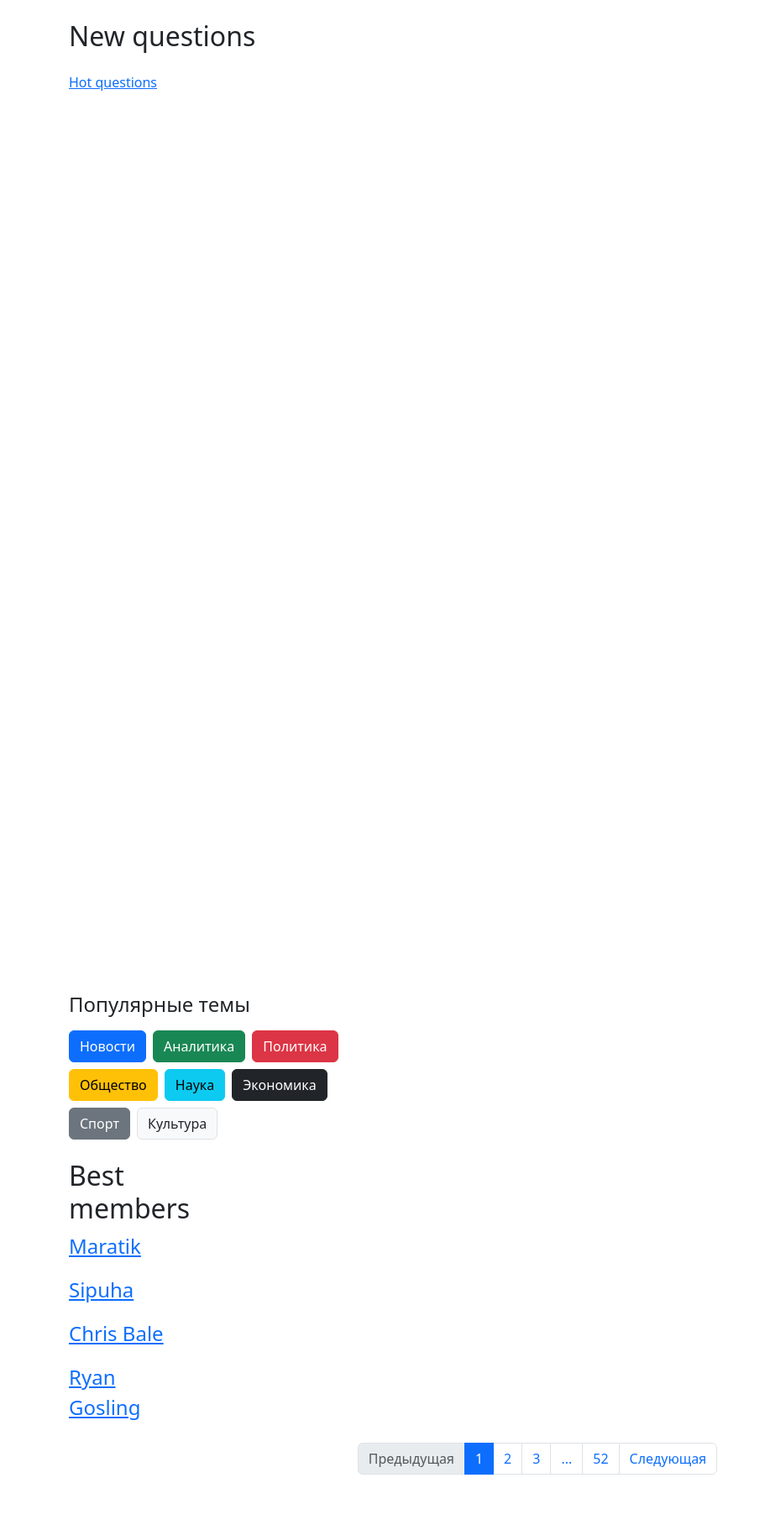
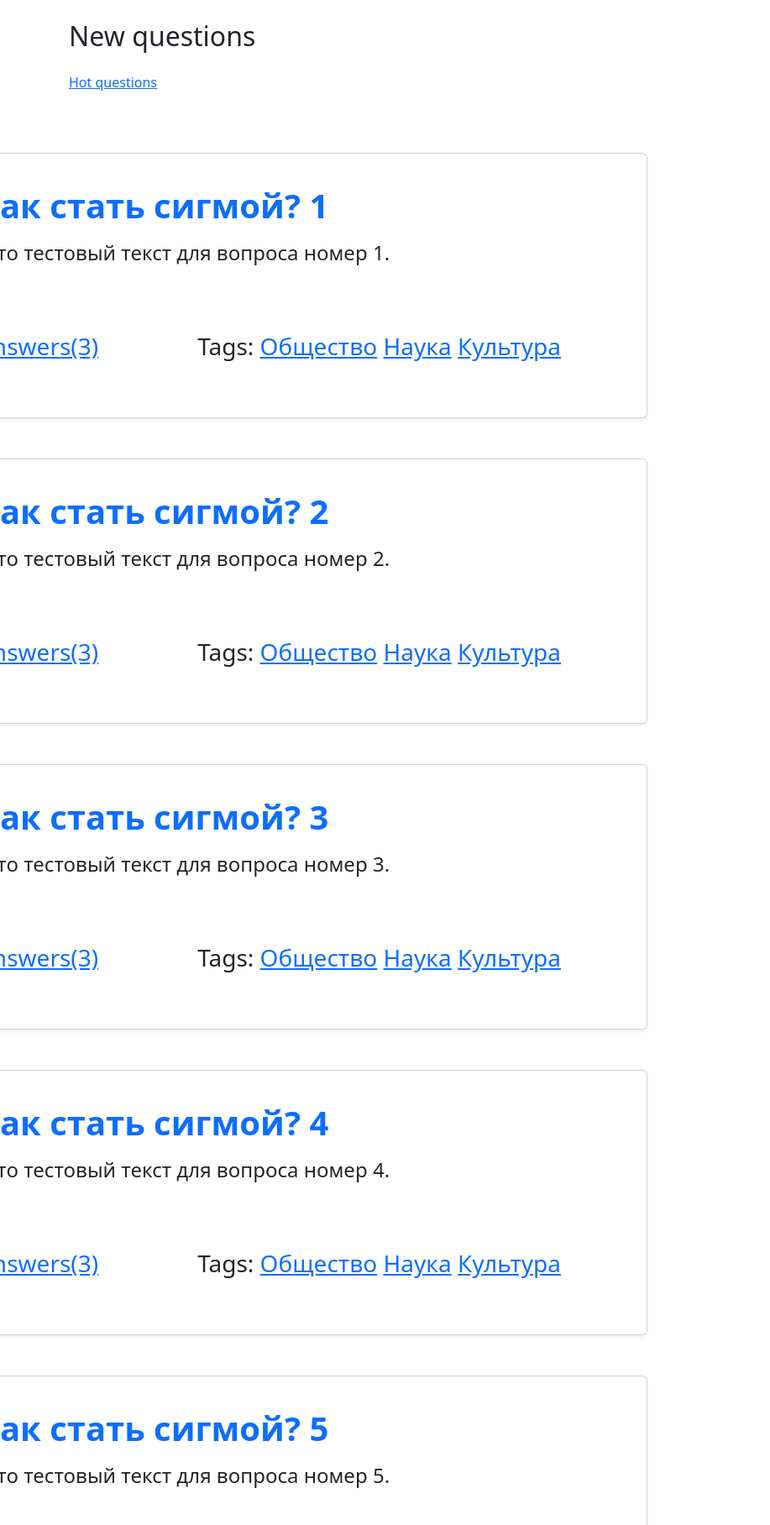
Before and after one commit to MaratikDev/VKWebSem1, a Django app: page / in a window 1280 px wide. Shown: the part 101-1917 px from the top of the page at 84% size, without its empty margins (0-917 px from the left). Before the commit the page ends 1857 px from the top, so only its background shows below. Run offline with Django 5.2, Linux system fonts and the light colour scheme; some libraries are stand-ins or nearby versions.

Commit message:
done dz2

```diff
--- a/ask_Devlikamov/app/urls.py
+++ b/ask_Devlikamov/app/urls.py
@@ -3,6 +3,12 @@ from . import views
 
 urlpatterns = [
     path('', views.index),       # главная страница
-    #path('base/', views.base), # пример другой страницы
-    #path('index/', views.index) # пример другой страницы
+
+    path('ask/', views.ask),
+    path('hot/', views.hot),
+    path('login/', views.login),
+    path('question/<int:question_id>', views.question),#
+    path('register/', views.register),
+    path('settings/', views.settings),
+    path('tag/<str:tag_name>', views.tag),#
 ]
--- a/ask_Devlikamov/app/views.py
+++ b/ask_Devlikamov/app/views.py
@@ -1,9 +1,104 @@
-from django.http import HttpResponse
 from django.shortcuts import render
+from django.core.paginator import Paginator, EmptyPage, PageNotAnInteger
 
-def base(request):
-    return render(request, 'base.html')
+def paginate(objects_list, request, per_page=10):
+    paginator = Paginator(objects_list, per_page)
+    page_num = request.GET.get('page', 1)
+    try:
+        page = paginator.page(page_num)
+    except PageNotAnInteger:
+        page = paginator.page(1)
+    except EmptyPage:
+        page = paginator.page(paginator.num_pages)
+    return page
+
 def index(request):
-    return render(request, 'index.html')
+    questions = []
+    for i in range(1, 31):
+        questions.append({
+            'id': i,
+            'title': f'Как стать сигмой? {i}',
+            'text': f'Это тестовый текст для вопроса номер {i}.',
+            'rating': i,
+            'tags': ['Общество', 'Наука', 'Культура']
+        })
+    page = paginate(questions, request)
+    context = {
+        'questions': page.object_list,
+        'page': page
+    }
+    return render(request, 'index.html', context)
 
-# Create your views here.
+
+def hot(request):
+    # создаём те же вопросы, но отсортированные по рейтингу
+    questions = []
+    for i in range(1, 31):
+        questions.append({
+            'id': i,
+            'title': f'Горячий вопрос {i}',
+            'text': f'Это тестовый текст для горячего вопроса {i}.',
+            'rating': i,
+            'tags': ['Новости', 'Спорт']
+        })
+    page = paginate(questions, request)
+    context = {
+        'questions': page.object_list,
+        'page': page
+    }
+    return render(request, 'hot.html', context)
+
+
+def tag(request, tag_name):
+    questions = []
+    for i in range(1, 30):
+        questions.append({
+            'id': i,
+            'title': f'Вопрос {i}',
+            'text': f'Тестовый текст по теме {tag_name}, вопрос номер {i}.',
+            'rating': i,
+            'tags': [tag_name, 'Наука']
+        })
+
+    page = paginate(questions, request)
+    context = {
+        'tag_name': tag_name,
+        'questions': page.object_list,
+        'page': page
+    }
+    return render(request, 'tag.html', context)
+
+
+def ask(request):
+    return render(request, 'ask.html')
+
+
+def login(request):
+    return render(request, 'login.html')
+
+
+def question(request, question_id):
+    # "рыба" — один вопрос с ответами
+    question = {
+        'id': question_id,
+        'title': f'Как стать сигмой? #{question_id}',
+        'text': 'Это пример вопроса с ответами. Здесь будет контент из базы.',
+        'rating': 15,
+        'tags': ['Психология', 'Саморазвитие'],
+        'answers': [
+            {'author': 'Мария', 'text': 'Нужно следить за собой и развиваться!'},
+            {'author': 'Павел', 'text': 'Главное — уверенность.'},
+            {'author': 'Алексей', 'text': 'Сигма просто живёт своим путём.'},
+        ]
+    }
+
+    context = {'question': question}
+    return render(request, 'question.html', context)
+
+
+def register(request):
+    return render(request, 'register.html')
+
+
+def settings(request):
+    return render(request, 'settings.html')
--- a/ask_Devlikamov/templates/includes/navbar.html
+++ b/ask_Devlikamov/templates/includes/navbar.html
@@ -1,20 +1,20 @@
 <nav class="navbar navbar-expand-lg bg-white border-bottom p-4">
   <div class="container d-flex justify-content-between align-items-center">
-    <a class="navbar-brand fw-bold fs-3" href="#">AskPupkin</a>
+    <a class="navbar-brand fw-bold fs-3" href="/">AskPupkin</a>
 
     <form class="d-flex me-3" role="search" style="max-width: 300px;">
       <input class="form-control me-2" type="search" placeholder="Search...">
     </form>
 
-    <a href="#" class="btn btn-success btn-lg me-4">Ask</a>
+    <a href="/ask/" class="btn btn-success btn-lg me-4">Ask</a>
 
     <div class="d-flex align-items-center">
       <img src="images/gojo.jpg" width="50" height="50" class="rounded-circle me-3">
       <div class="d-flex flex-column text-end">
         <span class="fw-semibold">Marat Devlikamov</span>
         <div class="small">
-          <a href="#" class="text-decoration-none text-secondary me-2">Settings</a>
-          <a href="#" class="text-decoration-none text-danger">Logout</a>
+          <a href="/settings/" class="text-decoration-none text-secondary me-2">Settings</a>
+          <a href="/login/" class="text-decoration-none text-danger">Logout</a>
         </div>
       </div>
     </div>
--- a/ask_Devlikamov/templates/includes/pagination.html
+++ b/ask_Devlikamov/templates/includes/pagination.html
@@ -1,15 +1,27 @@
 <nav class="mt-4">
   <ul class="pagination justify-content-center">
-    <li class="page-item disabled">
-      <a class="page-link">Предыдущая</a>
-    </li>
-    <li class="page-item active"><a class="page-link" href="#">1</a></li>
-    <li class="page-item"><a class="page-link" href="#">2</a></li>
-    <li class="page-item"><a class="page-link" href="#">3</a></li>
-    <li class="page-item"><a class="page-link" href="#">...</a></li>
-    <li class="page-item"><a class="page-link" href="#">52</a></li>
-    <li class="page-item">
-      <a class="page-link" href="#">Следующая</a>
-    </li>
+    {% if page.has_previous %}
+      <li class="page-item">
+        <a class="page-link" href="?page={{ page.previous_page_number }}">Предыдущая</a>
+      </li>
+    {% else %}
+      <li class="page-item disabled"><a class="page-link">Предыдущая</a></li>
+    {% endif %}
+
+    {% for num in page.paginator.page_range %}
+      {% if page.number == num %}
+        <li class="page-item active"><a class="page-link" href="?page={{ num }}">{{ num }}</a></li>
+      {% else %}
+        <li class="page-item"><a class="page-link" href="?page={{ num }}">{{ num }}</a></li>
+      {% endif %}
+    {% endfor %}
+
+    {% if page.has_next %}
+      <li class="page-item">
+        <a class="page-link" href="?page={{ page.next_page_number }}">Следующая</a>
+      </li>
+    {% else %}
+      <li class="page-item disabled"><a class="page-link">Следующая</a></li>
+    {% endif %}
   </ul>
 </nav>
--- a/ask_Devlikamov/templates/includes/sidebar.html
+++ b/ask_Devlikamov/templates/includes/sidebar.html
@@ -1,13 +1,13 @@
 <h4 class="mb-3 text-start">Популярные темы</h4>
 <div class="d-flex flex-wrap gap-2 mb-4">
-  <a href="#" class="btn btn-primary">Новости</a>
-  <a href="#" class="btn btn-success">Аналитика</a>
-  <a href="#" class="btn btn-danger">Политика</a>
-  <a href="#" class="btn btn-warning">Общество</a>
-  <a href="#" class="btn btn-info">Наука</a>
-  <a href="#" class="btn btn-dark">Экономика</a>
-  <a href="#" class="btn btn-secondary">Спорт</a>
-  <a href="#" class="btn btn-light text-dark border">Культура</a>
+  <a href="/tag/news" class="btn btn-primary">Новости</a>
+  <a href="/tag/analysis" class="btn btn-success">Аналитика</a>
+  <a href="/tag/politics" class="btn btn-danger">Политика</a>
+  <a href="/tag/social" class="btn btn-warning">Общество</a>
+  <a href="/tag/science" class="btn btn-info">Наука</a>
+  <a href="/tag/economy" class="btn btn-dark">Экономика</a>
+  <a href="/tag/sport" class="btn btn-secondary">Спорт</a>
+  <a href="/tag/culture" class="btn btn-light text-dark border">Культура</a>
 </div>
 
 <div class="col-md-4">
--- a/ask_Devlikamov/templates/index.html
+++ b/ask_Devlikamov/templates/index.html
@@ -4,13 +4,45 @@
 
 {% block content %}
   <h2 class="text-start mb-4">New questions</h2>
-  <a href="#" class="mb-4 d-inline-block">Hot questions</a>
+  <a href="hot" class="mb-4 d-inline-block">Hot questions</a>
 
   <div class="row">
     <!-- Левая колонка -->
     <div class="col-md-7 m-5">
       <div class="row row-cols-1 row-cols-md-1 g-5" style="margin-left: -300px; min-height: 1000px">
-        {# Здесь остаётся весь HTML карточек вопросов, без изменений #}
+        {% for q in questions %}
+          <div class="col">
+            <div class="card h-60 shadow-sm p-3">
+              <div class="d-flex align-items-start mb-3">
+                <img src="images/mob.jpg" width="70" height="70" class="me-3 rounded">
+                <div class="card-body">
+                  <a href="/question/{{ q.id }}" class="fs-1 fw-semibold text-decoration-none d-block mb-1">{{ q.title }}</a>
+                  <p class="m-2 fs-4 text">{{ q.text }}</p>
+                </div>
+              </div>
+              <div class="d-flex align-items-start">
+                <div class="d-flex align-items-center">
+                  <div class="border rounded p-2 text-center me-2" style="width: 40px;">{{ q.rating }}</div>
+                  <div class="d-flex flex-column">
+                    <button class="btn btn-sm btn-outline-success mb-1 p-1">&#9650;</button>
+                    <button class="btn btn-sm btn-outline-danger p-1">&#9660;</button>
+                  </div>
+                </div>
+                <div class="card-body m-3">
+                  <a href="/question/{{ q.id }}" class="fs-3 text">answers(3)</a>
+                </div>
+                <div class="card-body m-3">
+                  <p class="text fs-3">
+                    Tags:
+                    {% for tag in q.tags %}
+                      <a href="/tag/{{ tag }}" class="fs-3 text">{{ tag }}</a>
+                    {% endfor %}
+                  </p>
+                </div>
+              </div>
+            </div>
+          </div>
+        {% endfor %}
       </div>
     </div>
 
```
Also changed, not shown: ask_Devlikamov/templates/ask.html (added, +30 -0 lines), ask_Devlikamov/templates/hot.html (added, +33 -0 lines), ask_Devlikamov/templates/login.html (added, +28 -0 lines), ask_Devlikamov/templates/question.html (added, +59 -0 lines), ask_Devlikamov/templates/register.html (added, +47 -0 lines), ask_Devlikamov/templates/settings.html (added, +31 -0 lines), ask_Devlikamov/templates/tag.html (added, +32 -0 lines), 1 other file.
